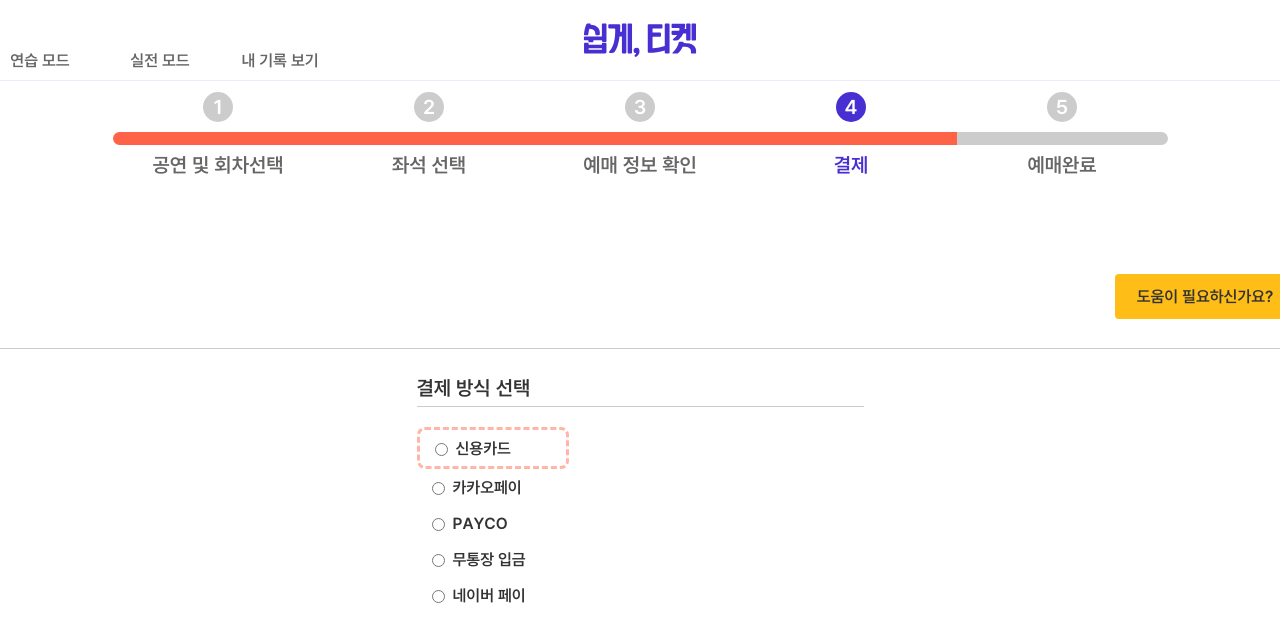
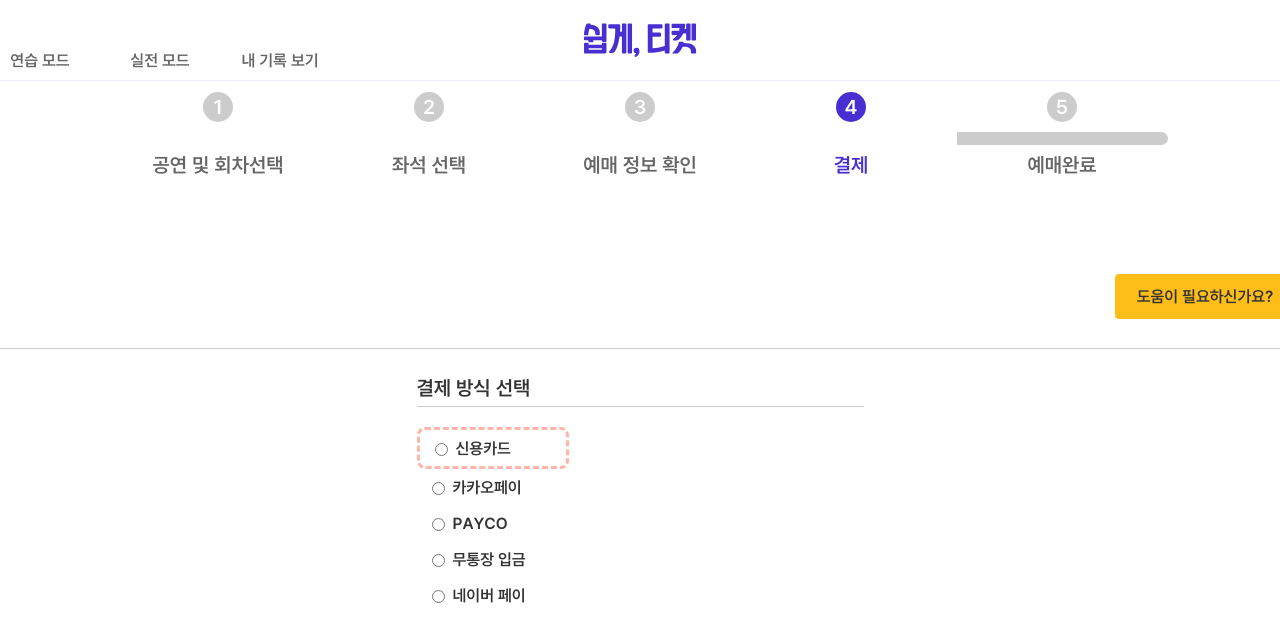
Before and after one commit to Easy-Ti-cket/easy-ticket, a React (Vite) app: page /progress/step4-1 in a window 1280 px wide. Shown: the top 642 px of the page. Built offline with nearby package versions, Linux system fonts and the light colour scheme.

Commit message:
Fix: props themesite 추가

```diff
--- a/src/components/ProgressBar.jsx
+++ b/src/components/ProgressBar.jsx
@@ -34,7 +34,7 @@ const StepLine = styled.div`
   height: 13px;
   background-color: ${(props) =>
     props.$active
-      ? props.theme.progressBarColors.interpark
+      ? props.theme.progressBarColors[props.$themeSite]
       : "var(--fill-color)"};
   margin-bottom: 10px;
 
@@ -57,7 +57,7 @@ const StepLabel = styled.div`
 
 const ProgressBar = () => {
   const progress = useAtomValue(progressAtom);
-  const challengeSite = useAtomValue(themeSiteAtom);
+  const themeSite = useAtomValue(themeSiteAtom);
   const steps = [
     "공연 및 회차선택",
     "좌석 선택",
@@ -76,6 +76,7 @@ const ProgressBar = () => {
               index == 0 ? "rounded-start" : index == 4 ? "rounded-end" : ""
             }
             $active={progress >= index + 1}
+            $themeSite={themeSite}
           />
           <StepLabel $active={progress == index + 1}>{stepName}</StepLabel>
         </ProgressStep>
```
